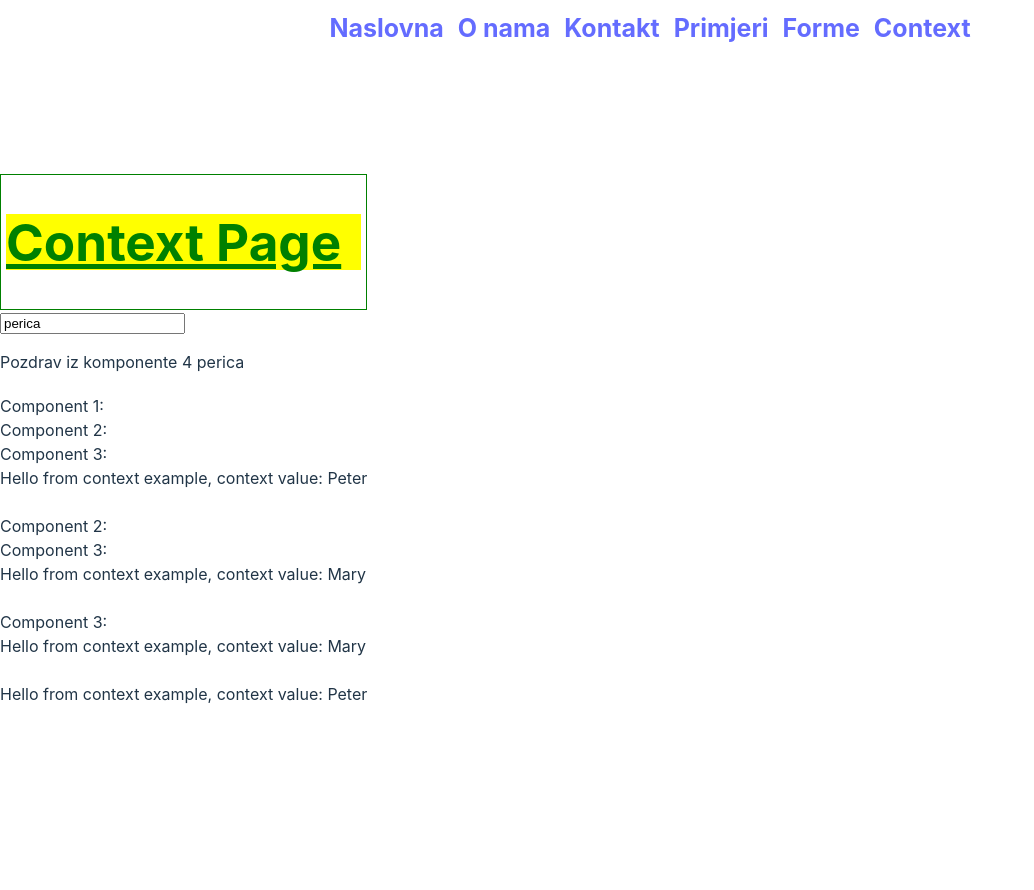
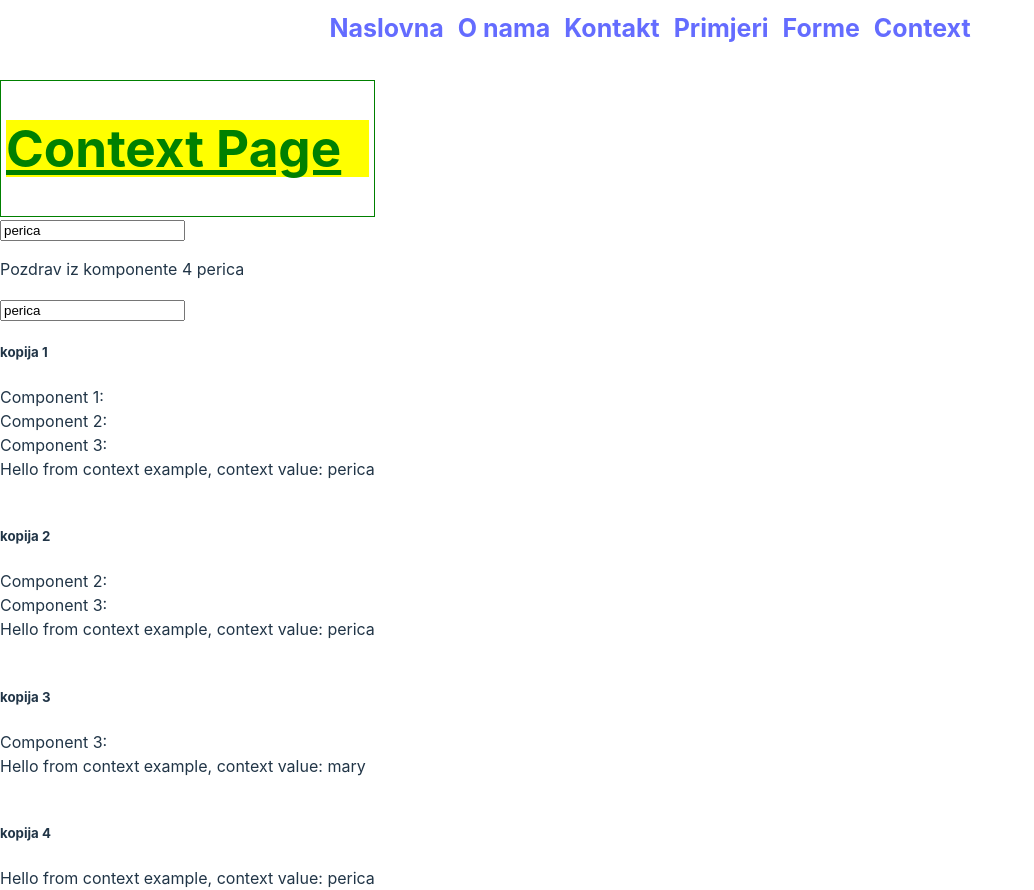
Before and after one commit to webbugt/algebra-react-vjezbe, a React (Vite) app: page /context in a window 1280 px wide. Shown: the whole page, without its empty margins (0-1034 px from the left). Before the commit the page ends 800 px from the top, so only its background shows below. Built offline with nearby package versions, Linux system fonts and the light colour scheme.

Commit message:
connect context to state

```diff
--- a/src/routes/Context.jsx
+++ b/src/routes/Context.jsx
@@ -1,8 +1,46 @@
-import { ContextExample1, ContextExample2, ContextExample3, ContextExample4 } from "../components/ContextExample.jsx";
+import {
+  ContextExample1,
+  ContextExample2,
+  ContextExample3,
+  ContextExample4,
+} from "../components/ContextExample.jsx";
 import Header from "../components/Header.jsx";
 import { PropDrillKomponenta1 } from "../components/PropDrillExample.jsx";
 import { FancyTitle } from "../components/Titles.jsx";
 import { NameContextProvider } from "../context/Name.context.jsx";
+
+import { useState } from "react";
+
+export function ContextWithState() {
+  const [name, setName] = useState("perica");
+  return (
+    <div>
+      <input
+        type="text"
+        value={name}
+        onChange={(event) => {
+          setName(event.target.value);
+        }}
+      />
+
+      <NameContextProvider value={name}>
+        <h5>kopija 1</h5>
+        <ContextExample1 />
+        <br />
+        <h5>kopija 2</h5>
+        <ContextExample2 />
+        <br />
+        <NameContextProvider value="mary">
+        <h5>kopija 3</h5>
+          <ContextExample3 />
+        </NameContextProvider>
+        <br />
+        <h5>kopija 4</h5>
+        <ContextExample4 />
+      </NameContextProvider>
+    </div>
+  );
+}
 
 export function ContextPage() {
   return (
@@ -10,19 +48,7 @@ export function ContextPage() {
       <Header />
       <FancyTitle title="Context Page" />
       <PropDrillKomponenta1 />
-
-      <NameContextProvider value="Peter">
-        <ContextExample1 />
-        <br />
-        <NameContextProvider value="Mary">
-          <ContextExample2 />
-          <br />
-          <ContextExample3 />
-        </NameContextProvider>
-
-        <br />
-        <ContextExample4 />
-      </NameContextProvider>
+      <ContextWithState />
     </div>
   );
 }
```
